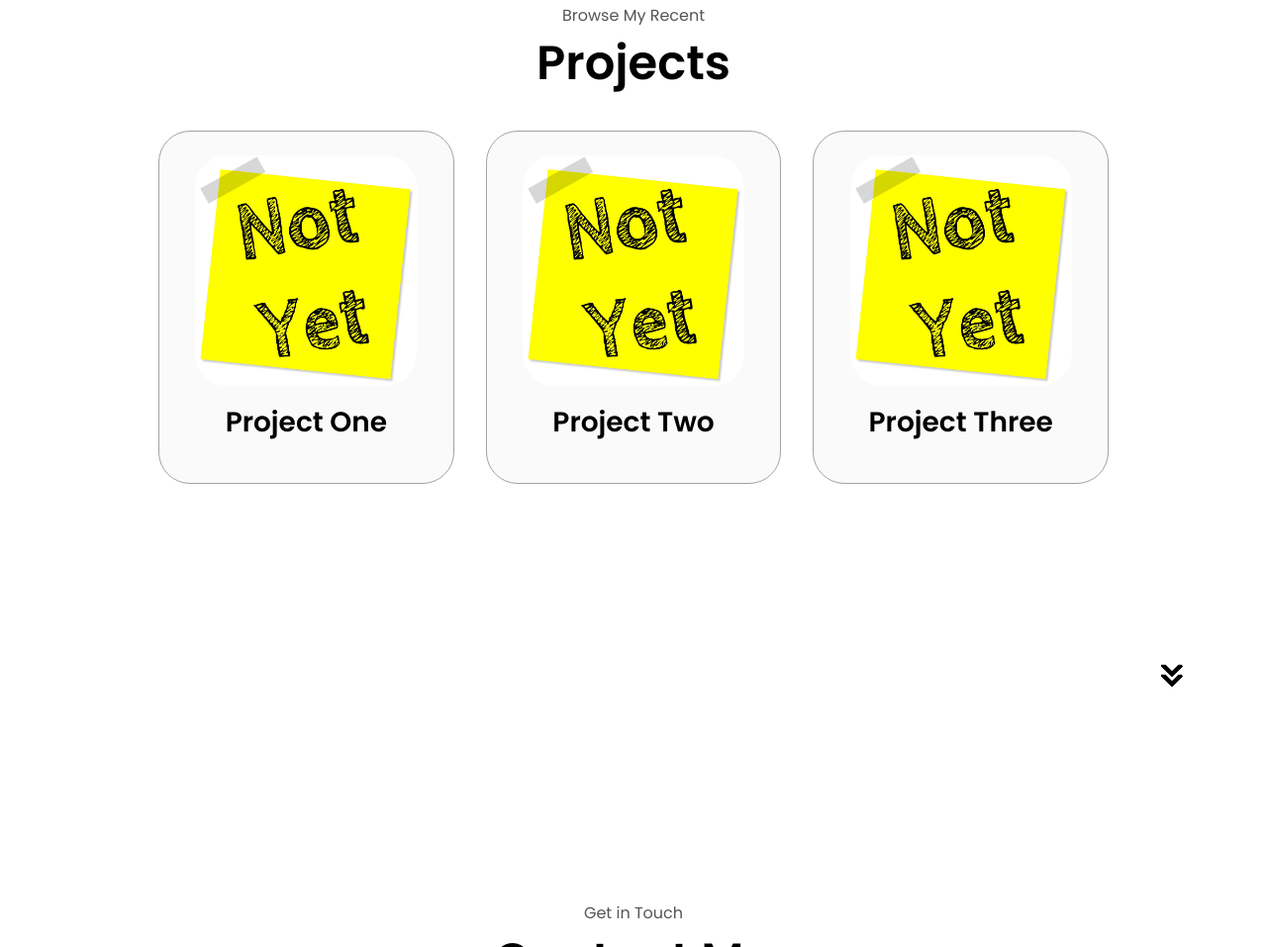
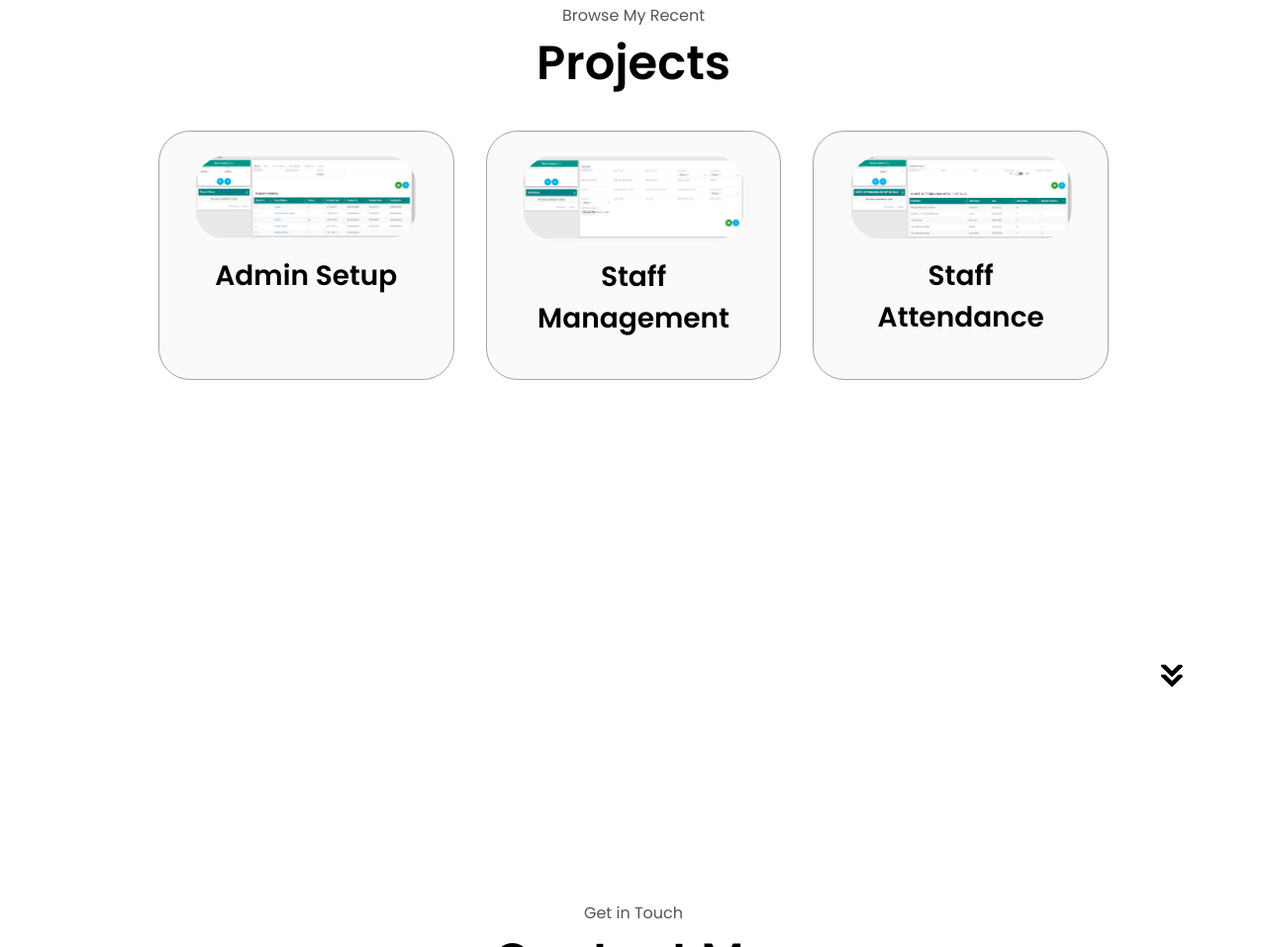
Before and after one commit to RajapandiAnand/Html-css-js-Portfolio, a plain HTML site: page index.html in a window 1280 px wide. Shown: the part 2461-3418 px from the top of the page at 99% size. Drawn offline with Linux system fonts and the light colour scheme.

Commit message:
Project Name Changed

```diff
--- a/index.html
+++ b/index.html
@@ -290,12 +290,12 @@
           <div class="details-container color-container">
             <div class="article-container">
               <img
-                src="./assets/project.png"
+                src="./assets/Project 1.png"
                 alt="Project 1"
                 class="project-img"
               />
             </div>
-            <h2 class="skill-sub-title project-title">Project One</h2>
+            <h2 class="skill-sub-title project-title">Admin Setup</h2>
             <!-- <div class="btn-container">
               <button
                  class="btn btn-color-2 project-btn"
@@ -314,12 +314,12 @@
           <div class="details-container color-container">
             <div class="article-container">
               <img
-                src="./assets/project.png"
+                src="./assets/Project 2.png"
                 alt="Project 2"
                 class="project-img"
               />
             </div>
-            <h2 class="skill-sub-title project-title">Project Two</h2>
+            <h2 class="skill-sub-title project-title">Staff Management</h2>
             <!-- <div class="btn-container">
               <button
                 class="btn btn-color-2 project-btn"
@@ -338,12 +338,12 @@
           <div class="details-container color-container">
             <div class="article-container">
               <img
-                src="./assets/project.png"
+                src="./assets/Project 3.png"
                 alt="Project 3"
                 class="project-img"
               />
             </div>
-            <h2 class="skill-sub-title project-title">Project Three</h2>
+            <h2 class="skill-sub-title project-title">Staff Attendance</h2>
             <!-- <div class="btn-container">
               <button
                 class="btn btn-color-2 project-btn"
```
Also changed, not shown: assets/Project 1.png (added), assets/Project 2.png (added), assets/Project 3.png (added).
